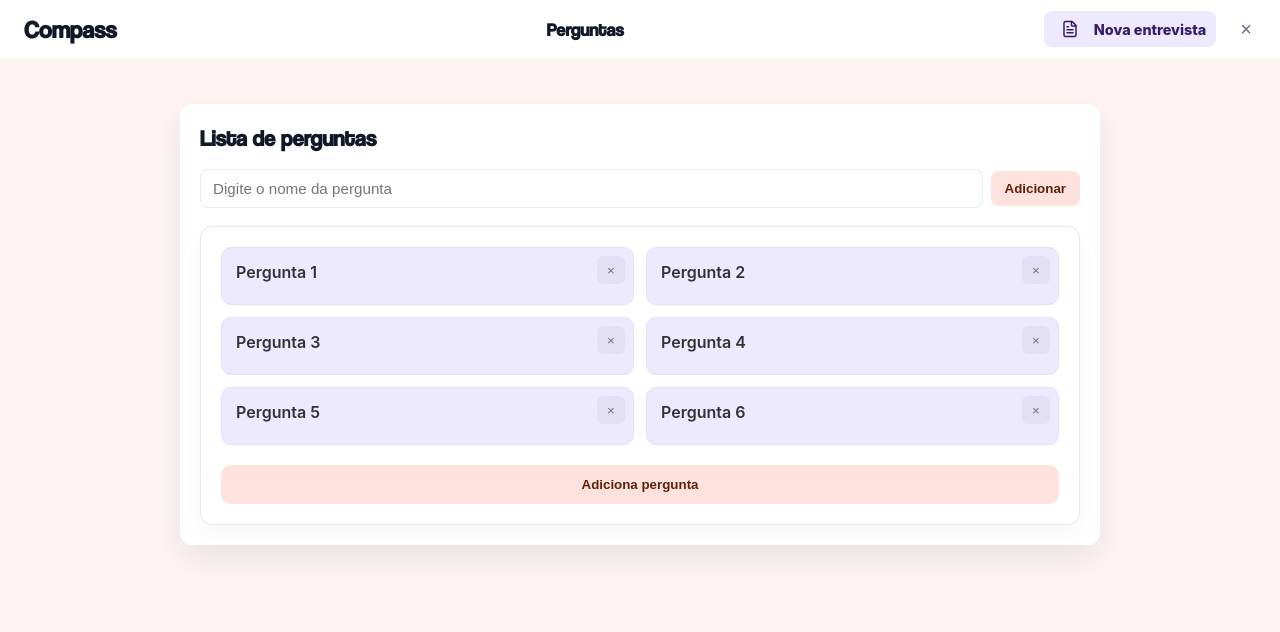
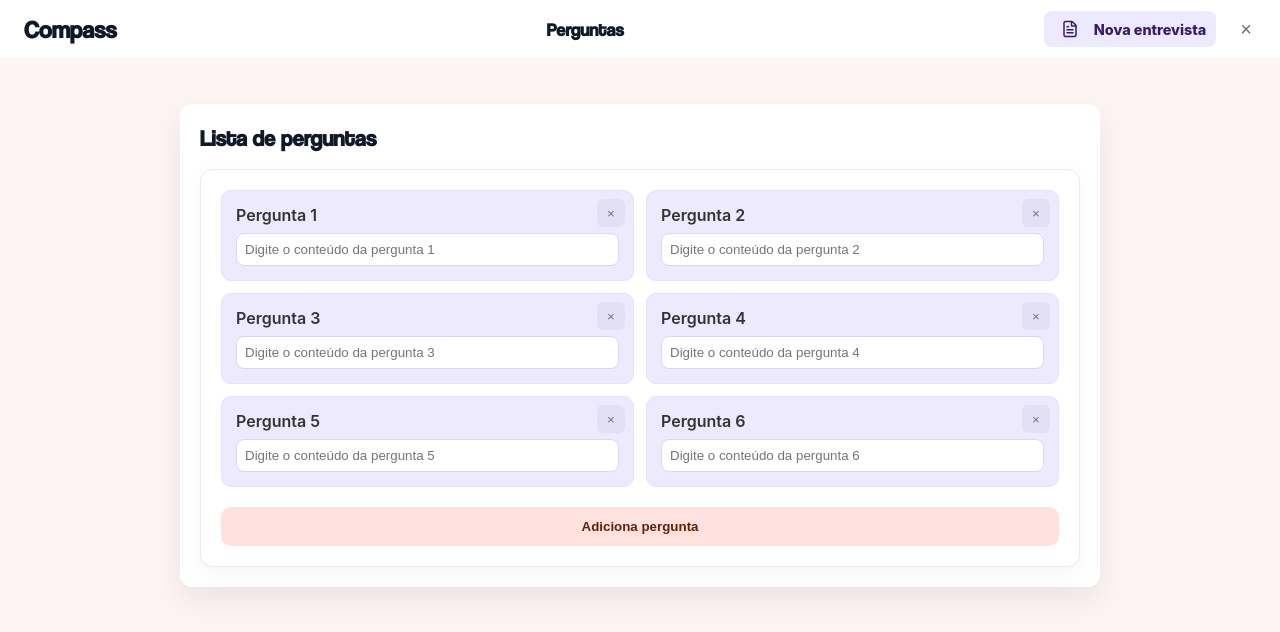
Before and after one commit to malu-zinha/Compass, a React (Create React App) app in the folder frontend/: page /questions in a window 1280 px wide. Shown: the top 632 px of the page. Built offline with nearby package versions, Linux system fonts and the light colour scheme; some icons are missing.

Commit message:
chore(questions): remove typed-question input row as requested

```diff
--- a/frontend/src/pages/QuestionsPage.js
+++ b/frontend/src/pages/QuestionsPage.js
@@ -17,8 +17,6 @@ export default function QuestionsPage() {
     'Pergunta 6',
   ]);
   const [newQuestionText, setNewQuestionText] = useState('');
-  const [editingIndex, setEditingIndex] = useState(null);
-  const [editingText, setEditingText] = useState('');
   const adicionarPergunta = () => {
     const novaPergunta = `Pergunta ${perguntas.length + 1}`;
     setPerguntas((p) => [...p, novaPergunta]);
@@ -51,22 +49,6 @@ export default function QuestionsPage() {
     if (!t) return;
     setPerguntas((p) => [...p, t]);
     setNewQuestionText('');
-  };
-
-  const handleCardClick = (i) => {
-    if (selectionMode) {
-      toggleSelect(i);
-      return;
-    }
-    setEditingIndex(i);
-    setEditingText(perguntas[i]);
-  };
-
-  const saveEdit = (i) => {
-    const t = editingText.trim();
-    setPerguntas((p) => p.map((item, idx) => (idx === i ? (t || item) : item)));
-    setEditingIndex(null);
-    setEditingText('');
   };
 
   const deleteSelected = () => {
@@ -137,16 +119,7 @@ export default function QuestionsPage() {
             <h2 className={styles.title}>Lista de perguntas</h2>
           </div>
 
-          <div className={styles.addInputRow}>
-            <input
-              className={styles.addInput}
-              placeholder="Digite o nome da pergunta"
-              value={newQuestionText}
-              onChange={(e) => setNewQuestionText(e.target.value)}
-              onKeyDown={(e) => { if (e.key === 'Enter') handleAddFromInput(); }}
-            />
-            <button className={styles.addInputBtn} onClick={handleAddFromInput}>Adicionar</button>
-          </div>
+
 
           <section className={styles.board}>
             <ul className={styles.grid}>
@@ -154,20 +127,10 @@ export default function QuestionsPage() {
                 <li
                   key={i}
                   className={`${styles.card} ${selectionMode && selected.has(i) ? styles.selected : ''}`}
-                  onClick={() => handleCardClick(i)}
+                  onClick={() => selectionMode && toggleSelect(i)}
                 >
-                  {editingIndex === i ? (
-                    <input
-                      className={styles.cardInput}
-                      value={editingText}
-                      onChange={(e) => setEditingText(e.target.value)}
-                      onBlur={() => saveEdit(i)}
-                      onKeyDown={(e) => { if (e.key === 'Enter') { saveEdit(i); } }}
-                      autoFocus
-                    />
-                  ) : (
-                    <div className={styles.cardTitle}>{q}</div>
-                  )}
+                  <div className={styles.cardTitle}>{q}</div>
+                  <input className={styles.cardInput} placeholder={`Digite o conteúdo da ${q.toLowerCase()}`} />
                   <button
                     className={styles.removeX}
                     aria-label={`Remover ${q}`}
```
